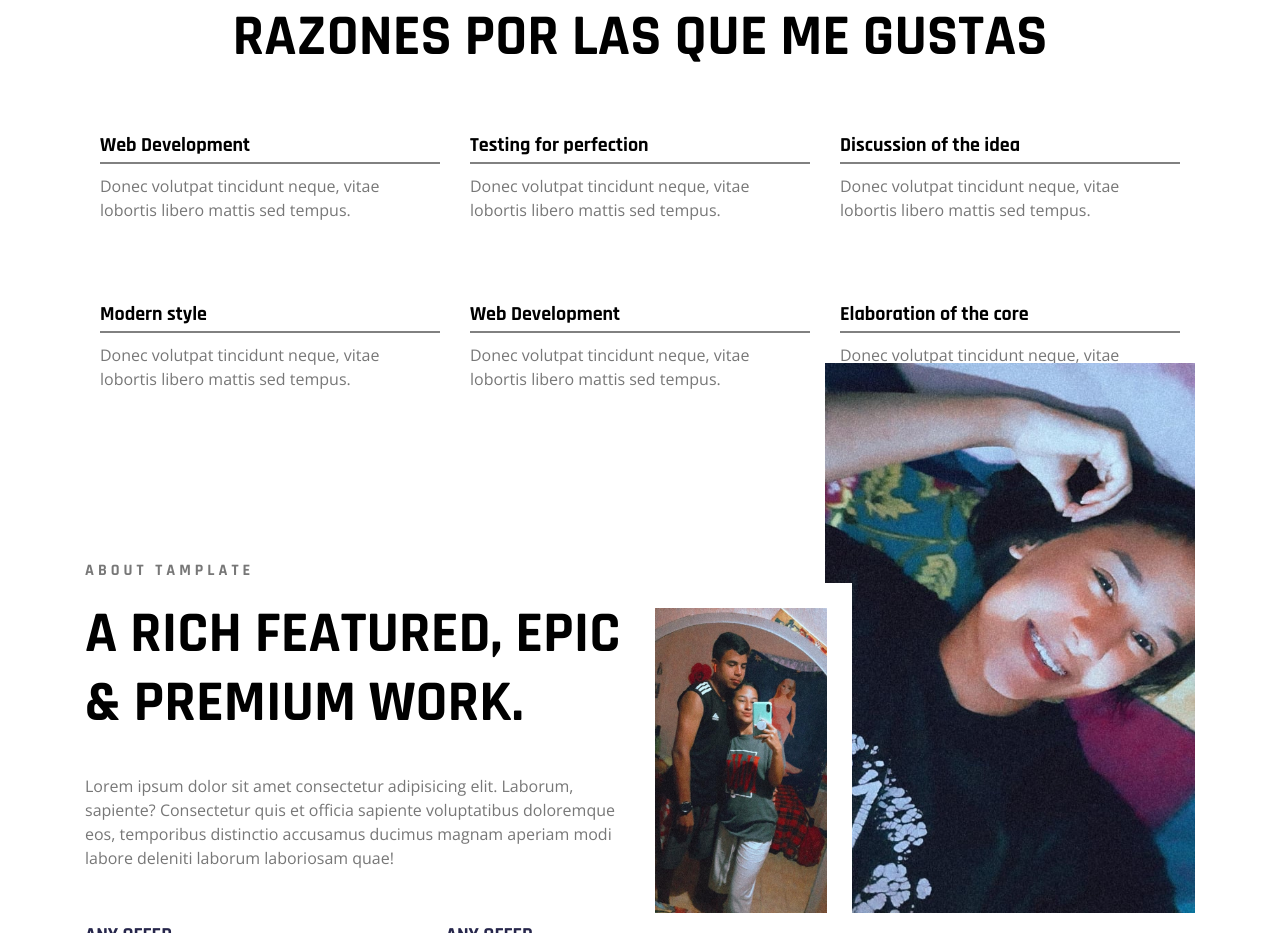
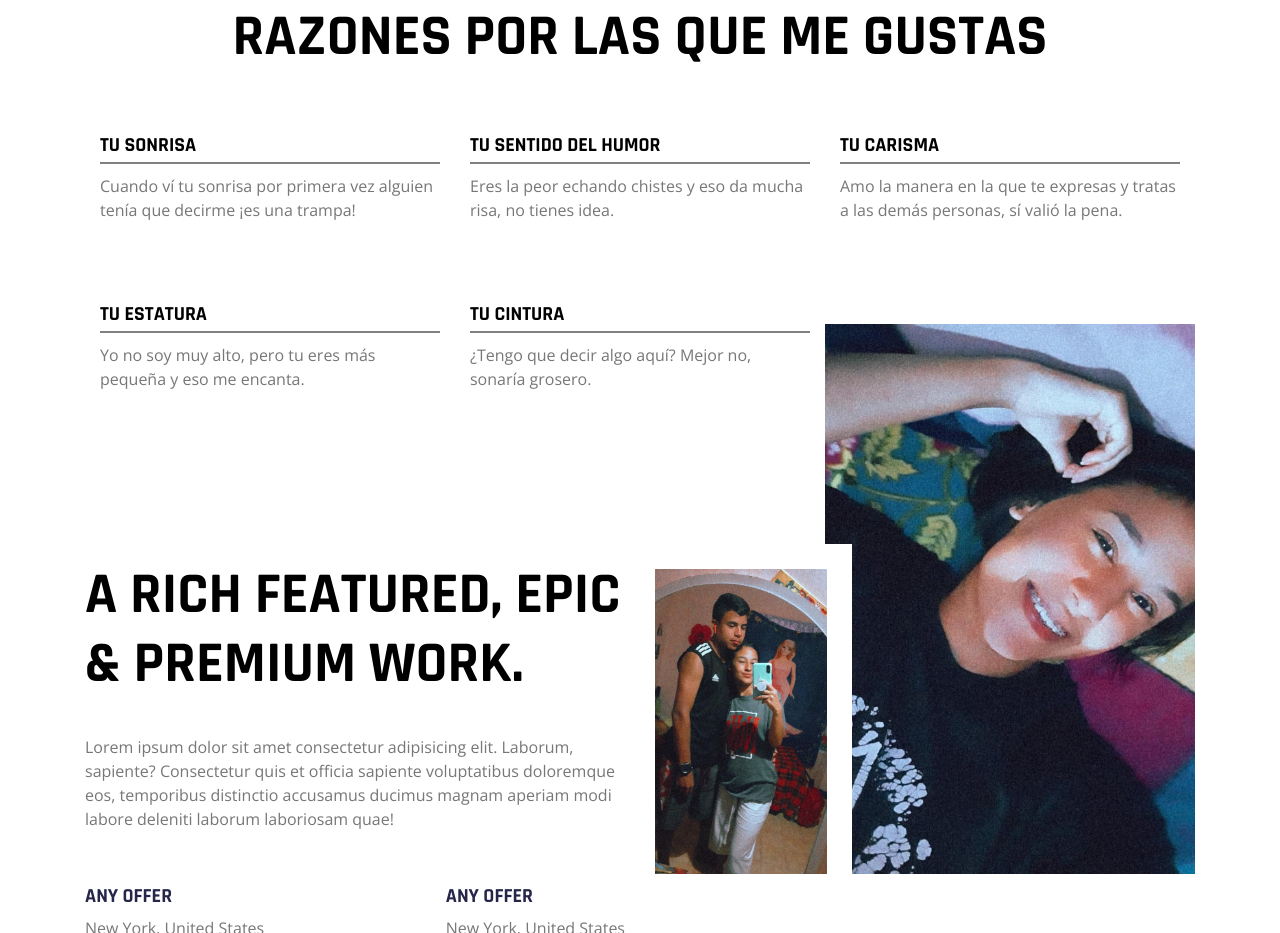
Before and after one commit to imthere-oss/miamor, a plain HTML site: page index.html in a window 1280 px wide. Shown: the part 877-1810 px from the top of the page. Drawn offline with nearby package versions, Linux system fonts and the light colour scheme.

Commit message:
Terminamos las razones por las que me gustas

```diff
--- a/index.html
+++ b/index.html
@@ -116,8 +116,8 @@
                         <div class="media" data-aos="fade-up" data-aos-delay="200" data-aos-duration="400">
 
                             <div class="media-body">
-                                <h5>Web Development</h5>
-                                Donec volutpat tincidunt neque, vitae lobortis libero mattis sed tempus.
+                                <h5>TU SONRISA</h5>
+                                Cuando ví tu sonrisa por primera vez alguien tenía que decirme ¡es una trampa!
                             </div>
                         </div>
                     </div>
@@ -125,8 +125,8 @@
                         <div class="media" data-aos="fade-up" data-aos-delay="400" data-aos-duration="600">
 
                             <div class="media-body">
-                                <h5>Testing for perfection</h5>
-                                Donec volutpat tincidunt neque, vitae lobortis libero mattis sed tempus.
+                                <h5>TU SENTIDO DEL HUMOR</h5>
+                                Eres la peor echando chistes y eso da mucha risa, no tienes idea.
                             </div>
                         </div>
                     </div>
@@ -134,8 +134,8 @@
                         <div class="media" data-aos="fade-up" data-aos-delay="600" data-aos-duration="800">
 
                             <div class="media-body">
-                                <h5>Discussion of the idea</h5>
-                                Donec volutpat tincidunt neque, vitae lobortis libero mattis sed tempus.
+                                <h5>TU CARISMA</h5>
+                                Amo la manera en la que te expresas y tratas a las demás personas, sí valió la pena.
                             </div>
                         </div>
                     </div>
@@ -143,8 +143,8 @@
                         <div class="media" data-aos="fade-up" data-aos-delay="200" data-aos-duration="400">
 
                             <div class="media-body">
-                                <h5>Modern style</h5>
-                                Donec volutpat tincidunt neque, vitae lobortis libero mattis sed tempus.
+                                <h5>TU ESTATURA</h5>
+                                Yo no soy muy alto, pero tu eres más pequeña y eso me encanta.
                             </div>
                         </div>
                     </div>
@@ -152,18 +152,14 @@
                         <div class="media" data-aos="fade-up" data-aos-delay="400" data-aos-duration="600">
 
                             <div class="media-body">
-                                <h5>Web Development</h5>
-                                Donec volutpat tincidunt neque, vitae lobortis libero mattis sed tempus.
+                                <h5>TU CINTURA</h5>
+                                ¿Tengo que decir algo aquí? Mejor no, sonaría grosero.
                             </div>
                         </div>
                     </div>
                     <div class="col-sm-6 col-lg-4">
                         <div class="media" data-aos="fade-up" data-aos-delay="600" data-aos-duration="800">
-
-                            <div class="media-body">
-                                <h5>Elaboration of the core</h5>
-                                Donec volutpat tincidunt neque, vitae lobortis libero mattis sed tempus.
-                            </div>
+                            <br>
                         </div>
                     </div>
                 </div>
@@ -177,7 +173,6 @@
             <div class="row">
                 <div class="col-md-6" data-aos="fade-right" data-aos-delay="400" data-aos-duration="800">
                     <div class="title">
-                        <h6 class="title-primary">about Tamplate</h6>
                         <h1 class="title-blue">a rich featured, epic & premium work.</h1>
                     </div>
                     <p>Lorem ipsum dolor sit amet consectetur adipisicing elit. Laborum, sapiente? Consectetur quis et officia sapiente voluptatibus doloremque eos, temporibus distinctio accusamus ducimus magnam aperiam modi labore deleniti laborum laboriosam quae!</p>
```
